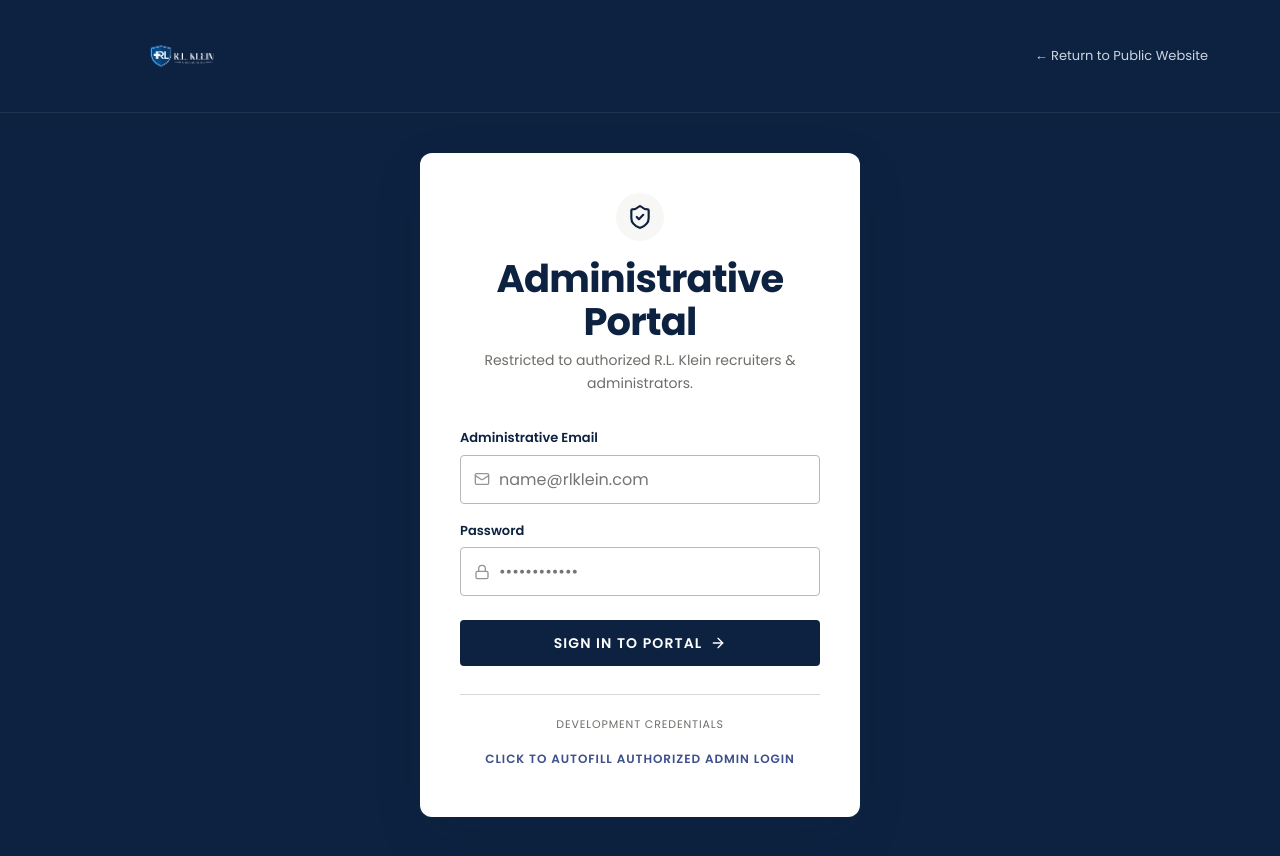
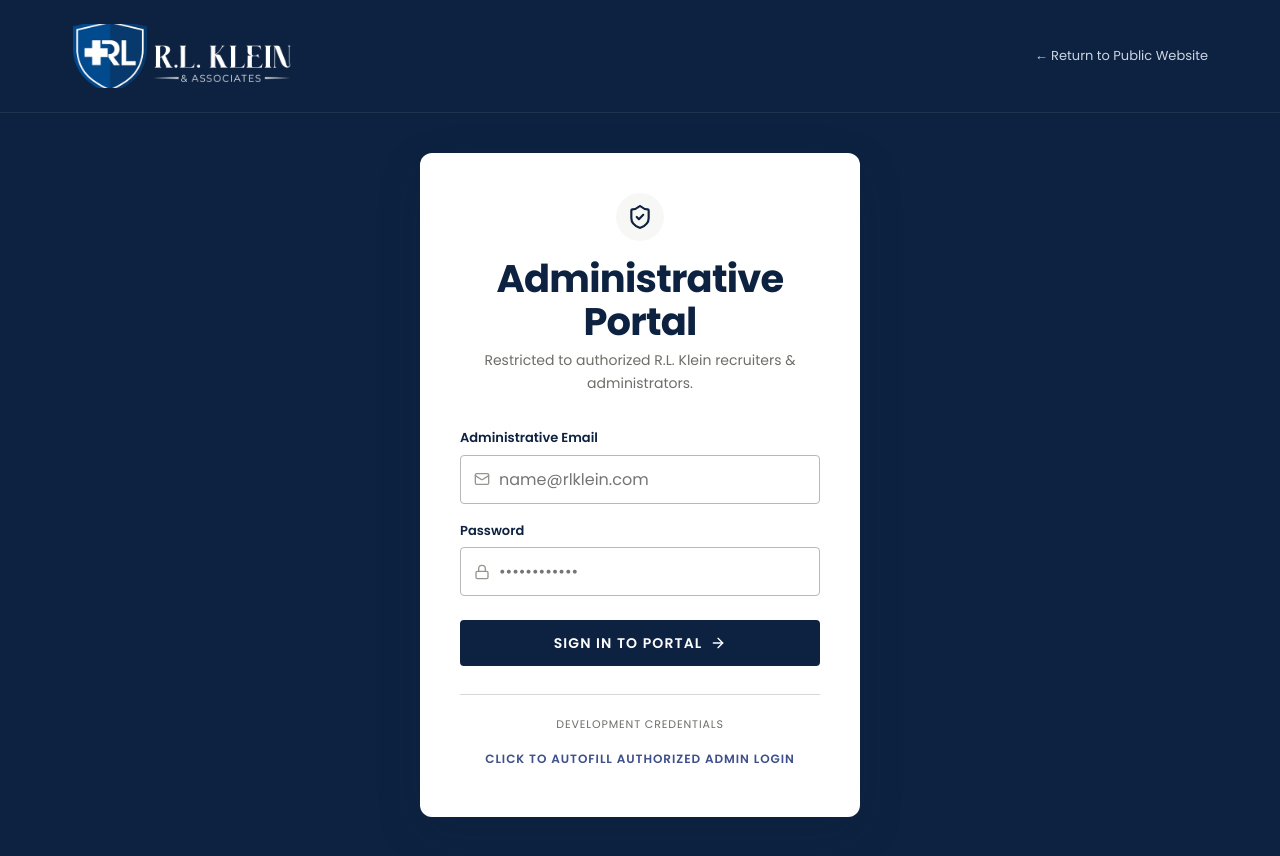
Before and after one commit to kumarpotla2221/new-rlklein, a React (Vite) app: page /admin/login in a window 1280 px wide. Built offline with nearby package versions, Linux system fonts and the light colour scheme.

Commit message:
logo changes

```diff
--- a/src/styles/components.css
+++ b/src/styles/components.css
@@ -59,17 +59,15 @@
 .admin-brand-logo {
   display: block;
   width: 190px;
-  height: auto;
-  max-height: 72px;
-  object-fit: contain;
+  height: 72px;
+  object-fit: cover;
 }
 
 .admin-login-logo {
   display: block;
   width: 220px;
-  height: auto;
-  max-height: 64px;
-  object-fit: contain;
+  height: 64px;
+  object-fit: cover;
 }
 
 @media (max-width: 600px) {
```
